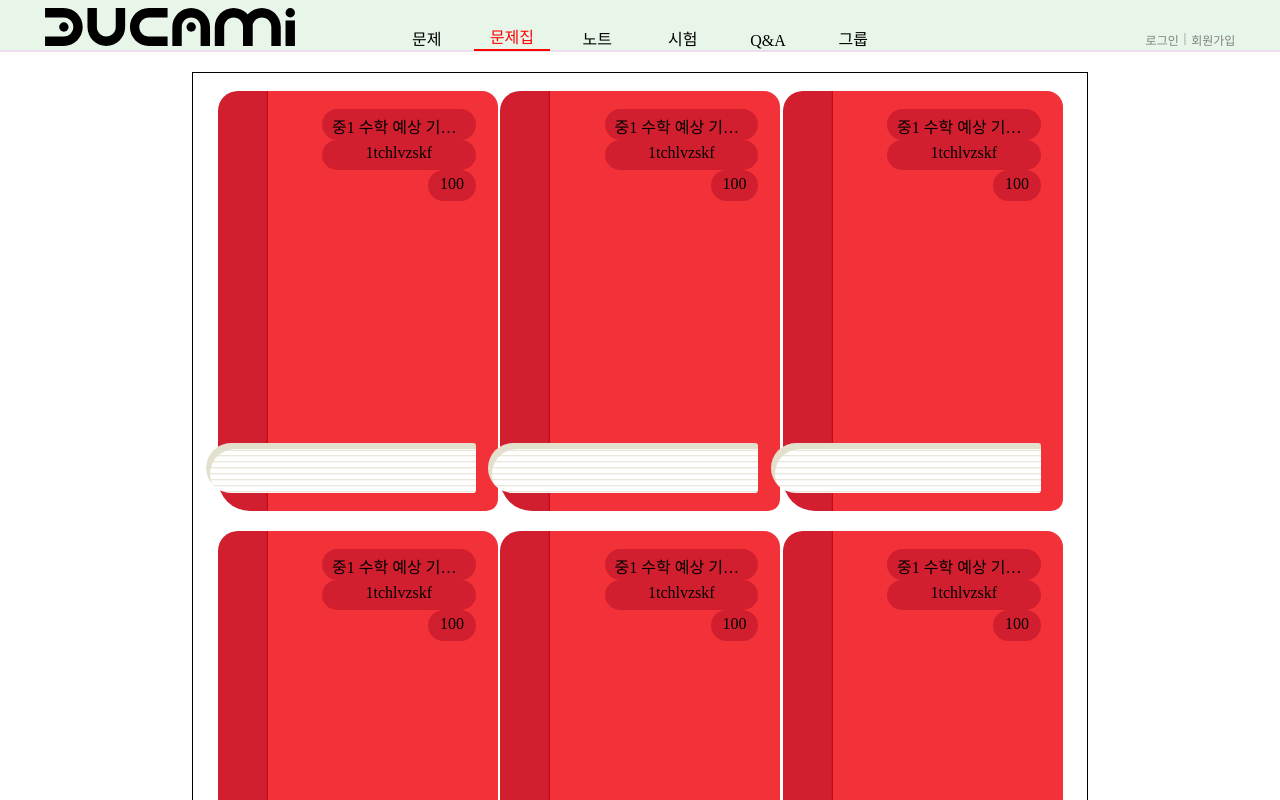
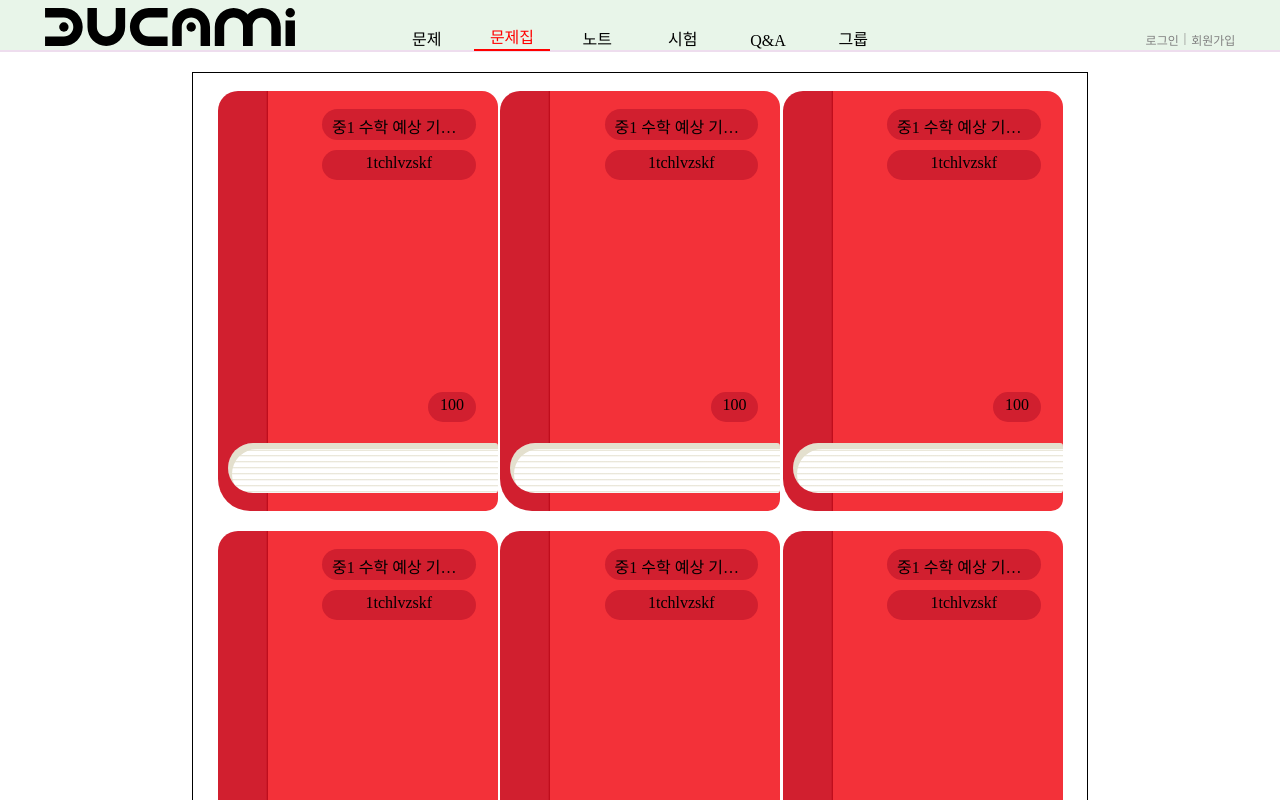
Before and after one commit to Project-DUCADEMY/ducademy-web, a React (Create React App) app: page /workbook in a window 1280 px wide. Shown: the top 800 px of the page. Built offline with nearby package versions, Linux system fonts and the light colour scheme; no server answers; a web font is replaced by a local one.

Commit message:
make palette

```diff
--- a/src/components/Workbooks/Workbook.jsx
+++ b/src/components/Workbooks/Workbook.jsx
@@ -1,31 +1,22 @@
 import styled from 'styled-components'
+import { palette } from '../../style/palette'
 const Book = styled.div`
 	display: flex;
 	width: 280px;
 	height: 420px;
 	padding: 18px 22px;
-	background: #F33139;
-	background-image: linear-gradient(to right,#D11F2F 48px, #ba0716 50px, transparent 50px);
+	background: ${props => props.color.background};
+	background-image: linear-gradient(to right, #D11F2F 48px, #ba0716 50px, transparent 50px);
 	border-radius: 20px 16px 12px 32px;
 	box-sizing: border-box;
     flex-direction: column;
     align-items: flex-end;
 	transition: box-shadow ease-in-out 0.15s, transform ease-in-out 0.15s;
+	position: relative;
 	cursor: pointer;
 	&:hover {
 		box-shadow: 2px 6px 20px 0px #FEA600;
 		transform: scale(1.05);
-	}
-	&:after {
-		content: "";
-		margin-top: auto;
-		right: 0%;
-		height: 50px;
-		width: 270px;
-		background: white;
-		border-radius: 32px 4px 4px 32px;
-		box-shadow: inset 4px 6px 0px 0px #E4E0CE;
-		background-image: linear-gradient(to bottom, transparent 6px, #E4E0CE 8px, transparent 8px, transparent 12px, #E4E0CE 12px, transparent 14px, transparent 18px,#E4E0CE 18px, transparent 20px, transparent 24px, #E4E0CE 24px, transparent 26px, transparent 30px, #E4E0CE 30px, transparent 32px, transparent 36px, #E4E0CE 36px, transparent 38px, transparent 42px, #E4E0CE 42px, transparent 44px, transparent 48px, #E4E0CE 48px, transparent 50px);
 	}
 `
 const TextBox = styled.div`
@@ -42,9 +33,11 @@ const Title = styled(TextBox)`
 	width: 65%;
 `
 const Author = styled(TextBox)`
+	margin-top: 10px;
 	width: 65%;
 `
 const UniqueNumber = styled(TextBox)`
+	top: 55%;
 	width: 20%;
 `
 const TextWrapper = styled.div`
@@ -56,13 +49,26 @@ const TextWrapper = styled.div`
 	height: 70%;
 	width: calc(100% - 20px);
 `
+const BookBottom = styled.div`
+	margin-top: auto;
+	height: 50px;
+	width: 270px;
+	background: white;
+	border-radius: 32px 4px 4px 32px;
+	box-shadow: inset 4px 6px 0px 0px #E4E0CE;
+	position: absolute;
+	bottom: 18px;
+	right: 0px;
+	background-image: linear-gradient(to bottom, transparent 6px, #E4E0CE 8px, transparent 8px, transparent 12px, #E4E0CE 12px, transparent 14px, transparent 18px,#E4E0CE 18px, transparent 20px, transparent 24px, #E4E0CE 24px, transparent 26px, transparent 30px, #E4E0CE 30px, transparent 32px, transparent 36px, #E4E0CE 36px, transparent 38px, transparent 42px, #E4E0CE 42px, transparent 44px, transparent 48px, #E4E0CE 48px, transparent 50px);
+`
 //https://www.google.com/url?sa=i&url=https%3A%2F%2Fwww.chess.com%2Fko%2Fterms%2Fchess-ko&psig=AOvVaw1FzJjSj38iX7W6IhSQypAa&ust=1649121349223000&source=images&cd=vfe&ved=0CAsQjRxqFwoTCJjrgPSd-fYCFQAAAAAdAAAAABAD
 const Workbook = () => {
 	return (
-		<Book>
+		<Book color={{background: palette.theme1.background}}>
 			<Title><TextWrapper>중1 수학 예상 기출 문제집</TextWrapper></Title>
 			<Author><TextWrapper>1tchlvzskf</TextWrapper></Author>
 			<UniqueNumber><TextWrapper>100</TextWrapper></UniqueNumber>
+			<BookBottom></BookBottom>
 		</Book>
 	)
 }
--- a/src/components/Workbooks/Workbooks.jsx
+++ b/src/components/Workbooks/Workbooks.jsx
@@ -1,6 +1,5 @@
 import styled from 'styled-components'
 import Workbook from './Workbook'
-
 const Background = styled.div`
 	width: 100%;
 	height: 100vh - 52px;
@@ -10,16 +9,16 @@ const Background = styled.div`
 	background-color: white;
 	margin-top: 52px;
 `
+
 const BookShelf = styled.div`
+	display: flex;
+	flex-wrap: wrap;
 	width: 70%;
 	margin: 20px 0px 20px 0px;
-	display: flex;
+	padding: 18px 22px;
 	row-gap: 20px;
 	justify-content: space-evenly;
-	flex-direction: row;
-	flex-wrap: wrap;
 	box-sizing: border-box;
-	padding: 18px 22px;
 	border: 1px solid black;
 `
 const Workbooks = () => {
--- /dev/null
+++ b/src/style/palette.js
@@ -0,0 +1,8 @@
+export const palette = {
+    theme1 : {
+        background : "#F33139",
+        back1: "#D11F2F",
+        back2: "#ba0716",
+
+    },
+}
```
